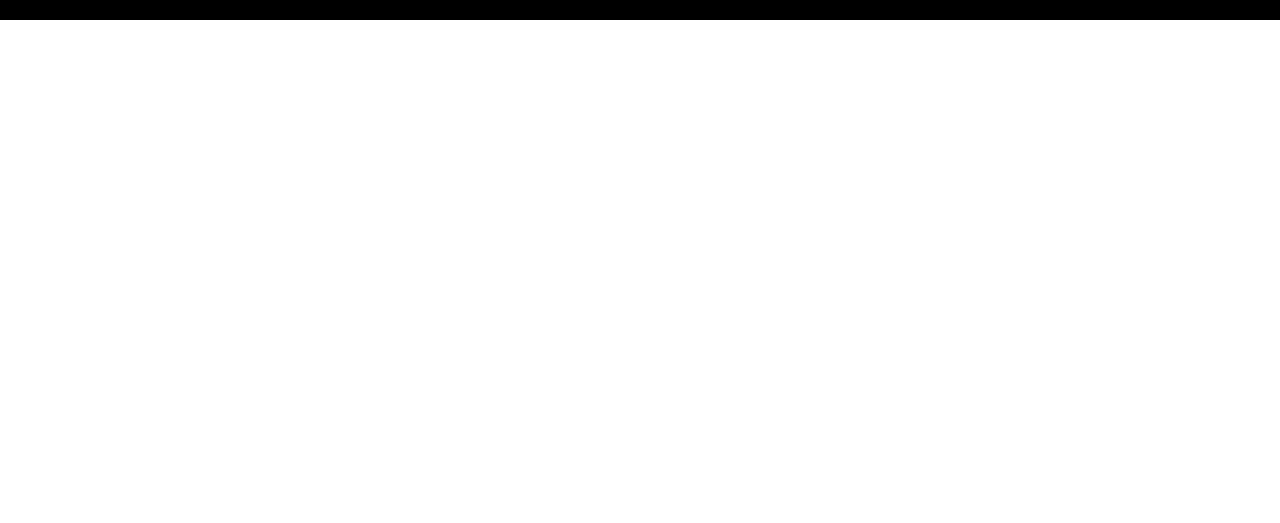
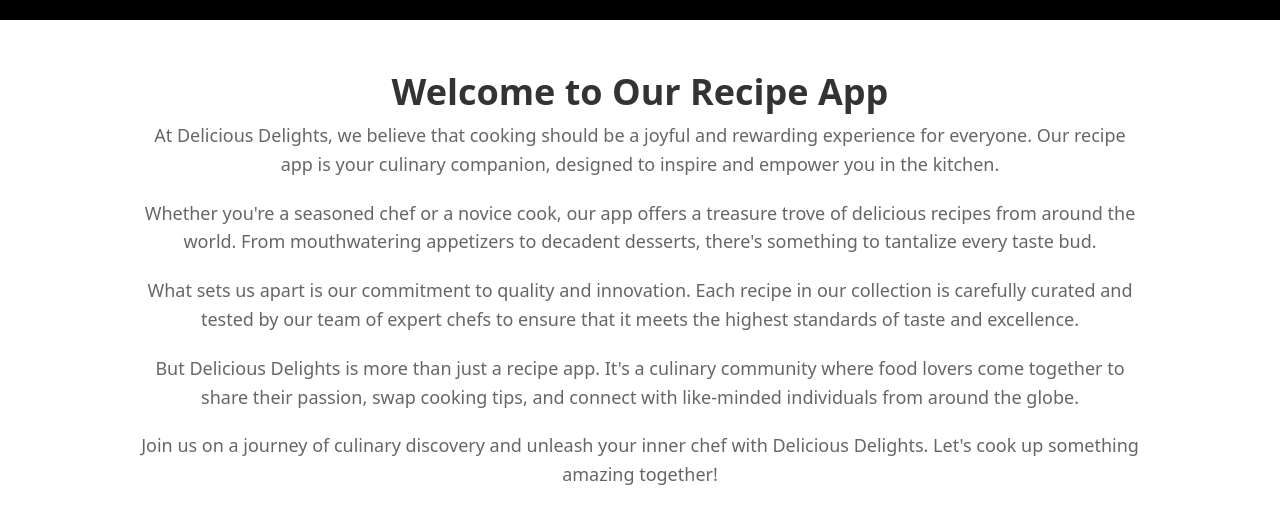
Before and after one commit to hadujeluk/Cookbook-companion, a React (Vite) app: page / in a window 1280 px wide. Shown: the part 839-1362 px from the top of the page. Before the commit the page ends 859 px from the top, so only its background shows below. Built offline with nearby package versions, Linux system fonts and the light colour scheme.

Commit message:
About component created

```diff
--- /dev/null
+++ b/src/components/About.css
@@ -0,0 +1,23 @@
+.about-container {
+    width: 80%;
+    max-width: 1000px;
+    margin: 0 auto;
+    padding: 50px 0;
+  }
+
+  .about-content {
+    text-align: center;
+  }
+
+  .about-header {
+    font-size: 36px;
+    font-weight: bold;
+    color: #333;
+  }
+
+  .about-paragraph {
+    font-size: 18px;
+    line-height: 1.6;
+    color: #666;
+    margin-bottom: 20px;
+  }
--- /dev/null
+++ b/src/components/About.jsx
@@ -0,0 +1,29 @@
+import React from "react";
+import "../components/About.css";
+
+function About() {
+  return (
+    <div className="about-container">
+      <div className="about-content">
+        <h2 className="about-header">Welcome to Our Recipe App</h2>
+        <p className="about-paragraph">
+          At Delicious Delights, we believe that cooking should be a joyful and rewarding experience for everyone. Our recipe app is your culinary companion, designed to inspire and empower you in the kitchen.
+        </p>
+        <p className="about-paragraph">
+          Whether you're a seasoned chef or a novice cook, our app offers a treasure trove of delicious recipes from around the world. From mouthwatering appetizers to decadent desserts, there's something to tantalize every taste bud.
+        </p>
+        <p className="about-paragraph">
+          What sets us apart is our commitment to quality and innovation. Each recipe in our collection is carefully curated and tested by our team of expert chefs to ensure that it meets the highest standards of taste and excellence.
+        </p>
+        <p className="about-paragraph">
+          But Delicious Delights is more than just a recipe app. It's a culinary community where food lovers come together to share their passion, swap cooking tips, and connect with like-minded individuals from around the globe.
+        </p>
+        <p className="about-paragraph">
+          Join us on a journey of culinary discovery and unleash your inner chef with Delicious Delights. Let's cook up something amazing together!
+        </p>
+      </div>
+    </div>
+  );
+}
+
+export default About;
--- a/src/router/Home.jsx
+++ b/src/router/Home.jsx
@@ -1,6 +1,7 @@
 import React from 'react'
 import Navbar from '../components/Navbar';
 import HomePage from '../components/HomePage';
+import About from '../components/About';
 
 
 function Home() {
@@ -8,6 +9,7 @@
     <div>
         <Navbar />
         <HomePage/>
+        <About/>
 
 
   </div>
```
